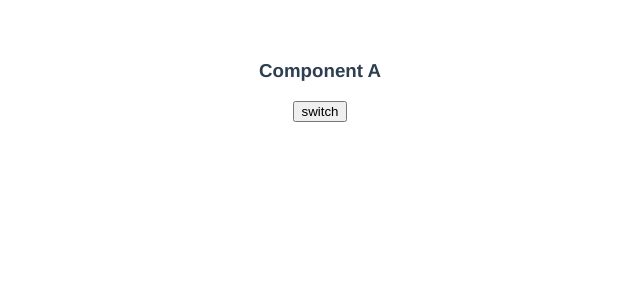
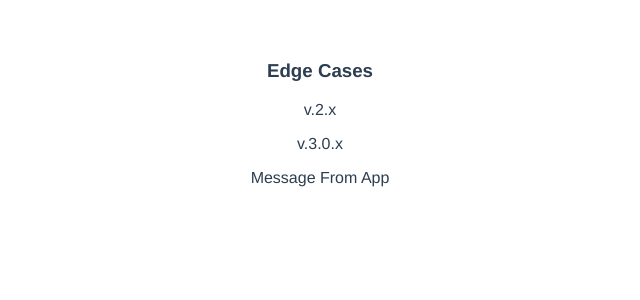
Before and after one commit to Mingke1999/vue2, a Vue app: page / in a window 1280 px wide. Shown: the top 300 px of the page, without its empty margins (320-960 px from the left). Built offline with nearby package versions, Linux system fonts and the light colour scheme.

Commit message:
edge case not recommend to use

```diff
--- a/src/App.vue
+++ b/src/App.vue
@@ -13,11 +13,11 @@
       </template>
     </Slot>
     <Slot /> -->
-    <keep-alive include="SelectA">
-      <!-- <keep-alive exclude="SelectA" :max="5"> -->
+    <!-- <keep-alive include="SelectA" exclude="SelectB">
       <component :is="current"></component>
     </keep-alive>
-    <button @click="clickHandle">switch</button>
+    <button @click="clickHandle">switch</button> -->
+    <Hello :message="message"/>
   </div>
 </template>
 
@@ -25,25 +25,33 @@
 //import Service from './Components/Service.vue';
 //import Parent from './Sync/Parent.vue';
 //import Slot from './Slot/Slot.vue';
-import SelectA from './Dynamic/SelectA.vue';
-import SelectB from './Dynamic/SelectB.vue';
-
+//import SelectA from './Dynamic/SelectA.vue';
+//import SelectB from './Dynamic/SelectB.vue';
+// const SelectB = () => import("./Dynamic/SelectB.vue") //method 1
+// const SelectB = () => ({ //method 2
+//   component:import("./Dynamic/SelectB.vue"),
+//   delay:3000, //priority 200 1000 3000
+//   error:'Some Error',
+// })
+import Hello from './Edges/Hello.vue'
 export default {
   name: 'App',
   components: {
     //Service
     //Parent
     //Slot,
-    SelectA,
-    SelectB
+    //SelectA,
+    //SelectB,
+    Hello
 },data(){
   return{
-    current:SelectA
+    //current:SelectA
+    message:"Message From App"
   }
 },methods:{
-    clickHandle(){
-      this.current = this.current === SelectA ? SelectB : SelectA
-    },
+    // clickHandle(){
+    //   this.current = this.current === SelectA ? SelectB : SelectA
+    // },
   }
 }
 </script>
--- /dev/null
+++ b/src/Edges/Hello.vue
@@ -0,0 +1,18 @@
+<template>
+  <div>
+    <h3>Edge Cases</h3>
+    <p>{{$root.version}}</p>
+    <p>{{$root.setVersion()}}</p>
+    <p>{{$parent.message}}</p>
+  </div>
+</template>
+
+<script>
+export default {
+    name:'edges',
+}
+</script>
+
+<style>
+
+</style>
--- a/src/main.js
+++ b/src/main.js
@@ -5,5 +5,13 @@ import './registerServiceWorker'
 Vue.config.productionTip = false
 
 new Vue({
+  data:{
+    version:"v.2.x"
+  },
+  methods:{
+    setVersion(){
+      return "v.3.0.x"
+    }
+  },
   render: h => h(App),
 }).$mount('#app')
```
Also changed, not shown: 1 other file (tests, documents, lock files or other folders).
